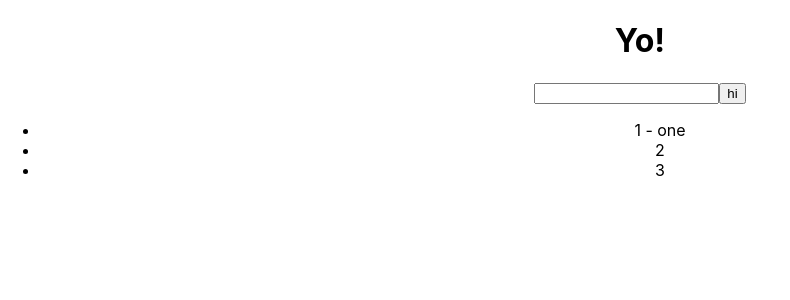
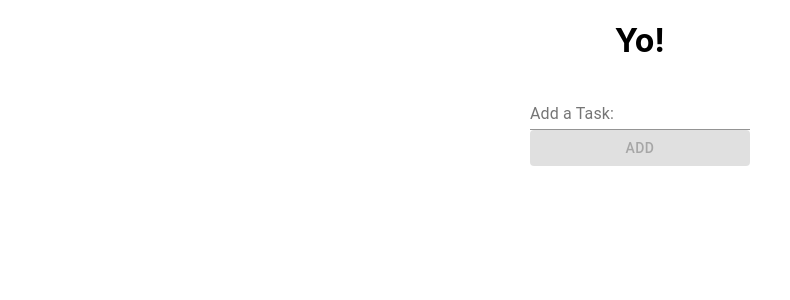
Before and after one commit to InnervisionGit/01-react-todo-app, a React (Create React App) app: page / in a window 1280 px wide. Shown: the top 300 px of the page, without its empty margins (0-790 px from the left). Built offline with nearby package versions, Linux system fonts and the light colour scheme.

Commit message:
Material UI elements

```diff
--- a/package.json
+++ b/package.json
@@ -3,9 +3,11 @@
   "version": "0.1.0",
   "private": true,
   "dependencies": {
+    "@material-ui/core": "^4.11.0",
     "@testing-library/jest-dom": "^5.11.5",
     "@testing-library/react": "^11.1.1",
     "@testing-library/user-event": "^12.2.0",
+    "firebase": "^8.0.1",
     "react": "^17.0.1",
     "react-dom": "^17.0.1",
     "react-scripts": "4.0.0",
--- a/src/App.js
+++ b/src/App.js
@@ -1,18 +1,41 @@
 import React, { useState } from 'react';
 import './App.css';
+import { Button, Input, FormControl, InputLabel } from '@material-ui/core';
+import Todo from './Todo.js';
 
 function App() {
-  const [todos, setTodos] = useState(['One', 'Two', 'Three']);
+  const [todos, setTodos] = useState([]);
+  const [input, setInput] = useState('');
+  const addTodo = (event) => {
+    event.preventDefault(); //stops refresh
+    setTodos([...todos, input]);
+    setInput('');
+    // console.log(key);
+  };
   return (
     <div className='App'>
       <h1>Yo!</h1>
-      <input />
-      <button>hi</button>
+      <FormControl>
+        <InputLabel>Add a Task:</InputLabel>
+        <Input
+          value={input}
+          onChange={(event) => setInput(event.target.value)}
+        />
+        <Button
+          disabled={!input}
+          variant='contained'
+          color='primary'
+          type='submit'
+          onClick={addTodo}
+        >
+          Add
+        </Button>
+      </FormControl>
 
       <ul>
-        <li>1 - one</li>
-        <li>2</li>
-        <li>3</li>
+        {todos.map((todo, key) => (
+          <Todo todo={todo} key={key} />
+        ))}
       </ul>
     </div>
   );
--- /dev/null
+++ b/src/Todo.css
@@ -0,0 +1,3 @@
+.todo__list {
+  text-align: center;
+}
--- /dev/null
+++ b/src/Todo.js
@@ -0,0 +1,15 @@
+import { ListItemText, ListItem, List } from '@material-ui/core';
+import React from 'react';
+import './Todo.css';
+
+function Todo(props, key) {
+  return (
+    <List className='todo__list'>
+      <ListItem>
+        <ListItemText key={key.key} primary={props.todo} />
+      </ListItem>
+    </List>
+  );
+}
+
+export default Todo;
```
Also changed, not shown: src/firebase.js (added, +20 -0 lines), 1 other file (tests, documents, lock files or other folders).
